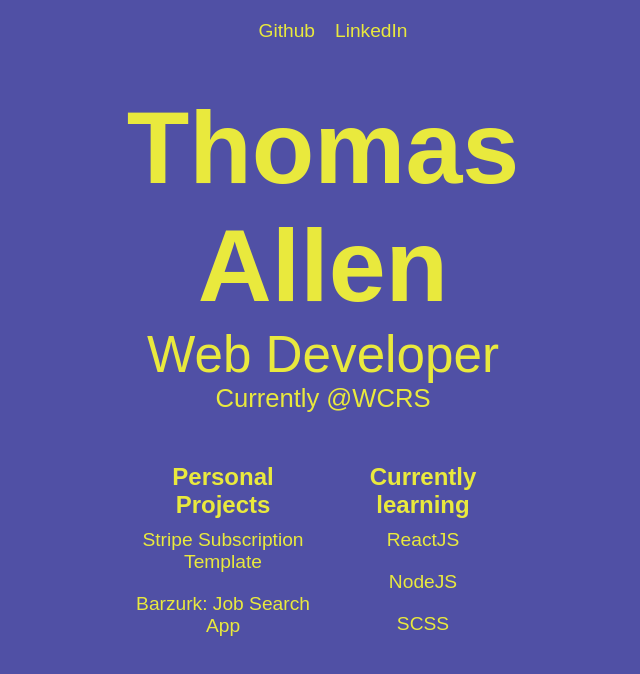
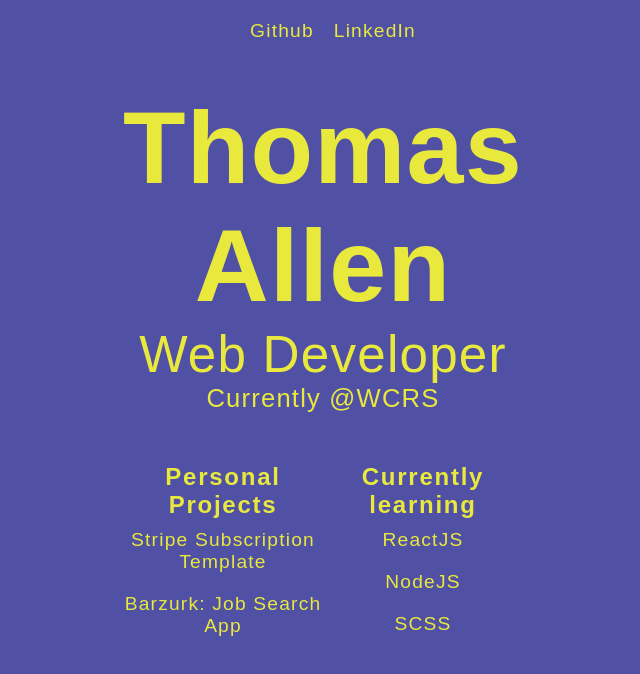
Before and after one commit to tjallen27/Portfolio, a React (Create React App) app: page / in a window 1280 px wide. Shown: the top 674 px of the page, without its empty margins (317-957 px from the left). Built offline with nearby package versions, Linux system fonts and the light colour scheme.

Commit message:
Initial commit

```diff
--- a/src/App.css
+++ b/src/App.css
@@ -2,6 +2,7 @@ body {
   height: 100vh;
   background: rgba(50, 50, 150, 0.85);
   font-weight: 300;
+  letter-spacing: 1.2px;
 }
 
 .App {
@@ -35,6 +36,7 @@ h3 {
   color: rgba(250, 250, 50, 0.9);
   margin: 0;
   padding: 0;
+  letter-spacing: 1.75px;
 }
 ul {
   width: 200px;
```
